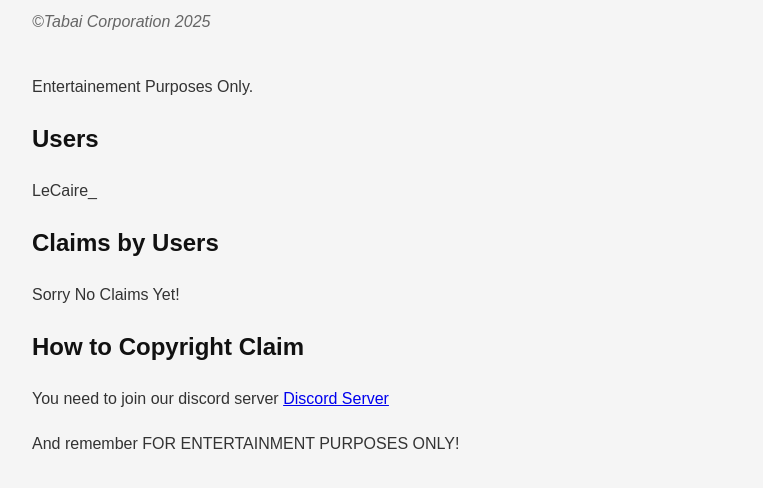
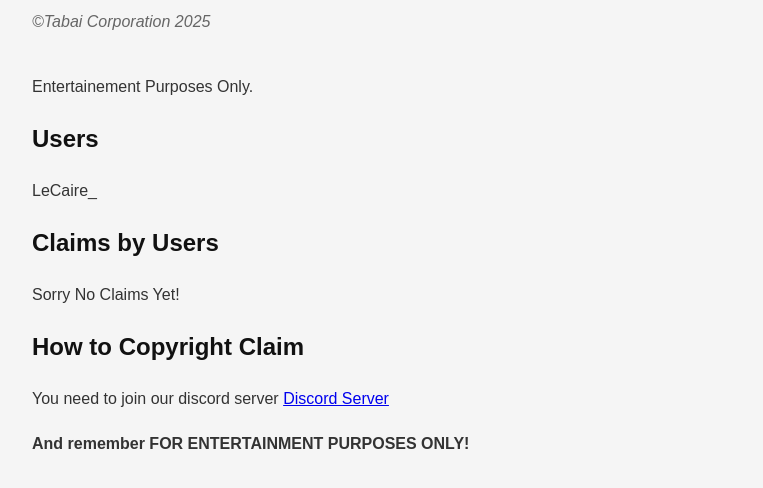
Before and after one commit to LeCaire1/tco, a plain HTML site: page index.html in a window 1280 px wide. Shown: the part 116-604 px from the top of the page, without its empty margins (258-1021 px from the left). Drawn offline with Linux system fonts and the light colour scheme.

Commit message:
entertainement is in bold now

```diff
--- a/index.html
+++ b/index.html
@@ -51,6 +51,6 @@
   <h2>How to Copyright Claim</h2>
   <p>You need to join our discord server <a href="https://discord.gg/JvnAJ5UN">Discord Server</a></p>
 
-  <p>And remember FOR ENTERTAINMENT PURPOSES ONLY!</p>
+  <p><b>And remember FOR ENTERTAINMENT PURPOSES ONLY!<b></p>
 </body>
 </html>
```
